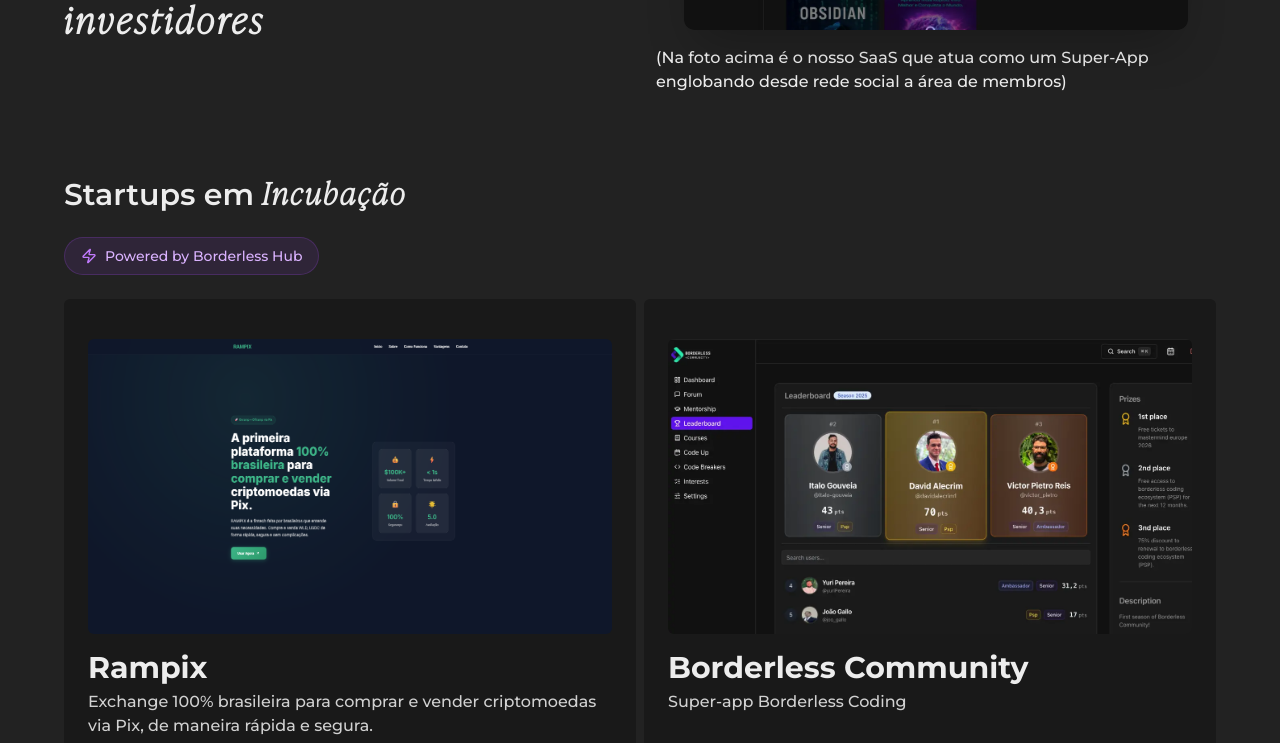
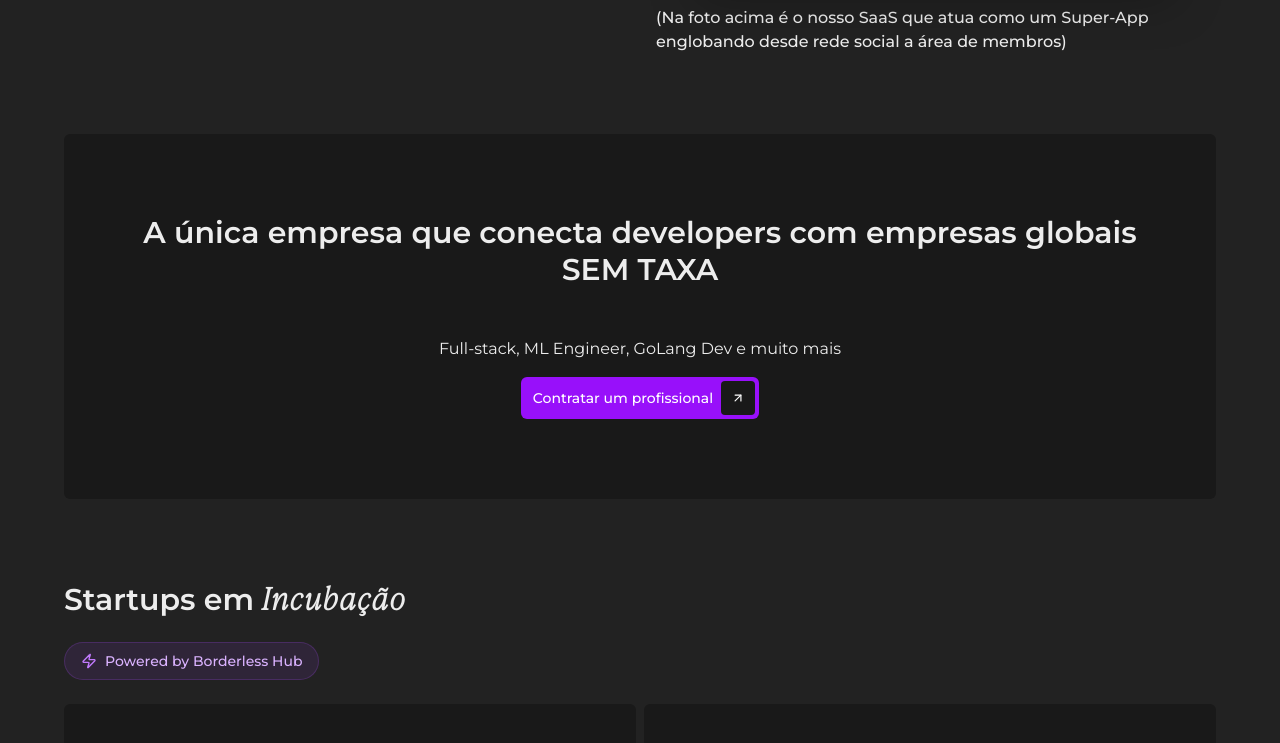
Before and after one commit to ProgramadoresSemPatria/borderless-institutional-website, a Next.js app: page / in a window 1280 px wide. Shown: the part 5540-6283 px from the top of the page. Built offline with nearby package versions, Linux system fonts and the light colour scheme.

Commit message:
refactor: add GlobalTalentConnector section

```diff
--- a/app/components/sections/homepage/GlobalTalentConnector.tsx
+++ b/app/components/sections/homepage/GlobalTalentConnector.tsx
@@ -3,12 +3,18 @@ import { ExternalLink } from "../../ui/ExternalLink";
 
 export function GlobalTalentConnector() {
   return (
-    <section>
-      <AnimatedText as="h2">
-        A única empresa que conecta developers com empresas globais SEM TAXA
-      </AnimatedText>
-      <p>Full-stack, ML Engineer, GoLang Dev e muito mais</p>
-      <ExternalLink>Contratar um profissional</ExternalLink>
+    <section className="" style={{ minHeight: "fit-content" }}>
+      <div className="bg-tertiary w-full flex-center flex-col space-y-12 rounded-md py-20 px-6">
+        <AnimatedText as="h2" className="text-center text-pretty">
+          A única empresa que conecta developers com empresas globais SEM TAXA
+        </AnimatedText>
+        <div className="flex flex-col items-center gap-4 text-center">
+          <p className="text-pretty">
+            Full-stack, ML Engineer, GoLang Dev e muito mais
+          </p>
+          <ExternalLink>Contratar um profissional</ExternalLink>
+        </div>
+      </div>
     </section>
   );
 }
--- a/app/components/sections/homepage/IncubatedStartups.tsx
+++ b/app/components/sections/homepage/IncubatedStartups.tsx
@@ -27,7 +27,10 @@ export function IncubatedStartups() {
   useGSAP(() => {});
 
   return (
-    <section className="space-y-6 incubated-startups-section">
+    <section
+      className="pt-[10svh] space-y-6 incubated-startups-section"
+      style={{ minHeight: "fit-content" }}
+    >
       <AnimatedText as="h2">
         Startups em <span className="font-ivy">Incubação</span>{" "}
       </AnimatedText>
--- a/app/components/sections/homepage/Testimonials/index.tsx
+++ b/app/components/sections/homepage/Testimonials/index.tsx
@@ -35,7 +35,7 @@ export function Testimonials() {
               key={`testimonial-${index}`}
               className="md:basis-1/2 xl:basis-1/3 pl-2"
             >
-              <div className="bg-tertiary rounded-md min-h-[30rem] p-8 select-none flex flex-col gap-6">
+              <div className="bg-tertiary rounded-md min-h-[30rem] p-6 select-none flex flex-col gap-6">
                 <div className="flex items-center gap-4">
                   <div className="relative size-16">
                     <Image
--- a/app/page.tsx
+++ b/app/page.tsx
@@ -1,4 +1,5 @@
 import { AccelerationPrograms } from "./components/sections/homepage/AccelerationPrograms";
+import { GlobalTalentConnector } from "./components/sections/homepage/GlobalTalentConnector";
 import { GuaranteeSection } from "./components/sections/homepage/GuaranteeSection";
 import { HeroSection } from "./components/sections/homepage/HeroSection";
 import { IncubatedStartups } from "./components/sections/homepage/IncubatedStartups";
@@ -17,6 +18,7 @@ export default function Home() {
       <GuaranteeSection />
       <Testimonials />
       <StartupIncubator />
+      <GlobalTalentConnector />
       <IncubatedStartups />
     </div>
   );
```
